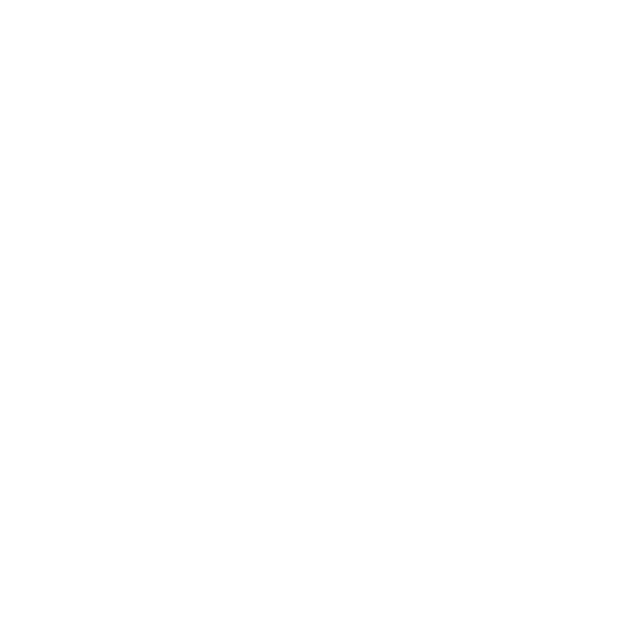
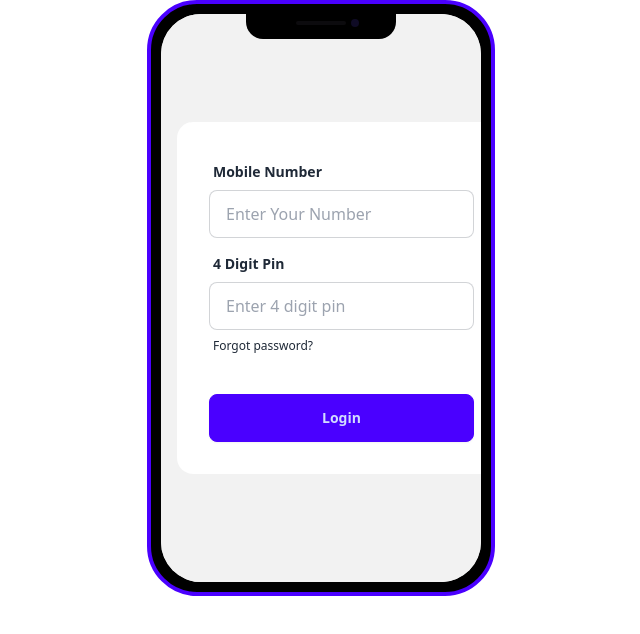
Before and after one commit to Raihan-Uddin-Munna/Payooo-MFS-Website, a plain HTML site: page index.html in a window 1280 px wide. Shown: the whole page, without its empty margins (319-959 px from the left). Drawn offline with nearby package versions, Linux system fonts and the light colour scheme.

Commit message:
Added login and home page

```diff
--- a/index.html
+++ b/index.html
@@ -1,14 +1,66 @@
 <!DOCTYPE html>
 <html lang="en">
+
 <head>
     <meta charset="UTF-8">
     <meta name="viewport" content="width=device-width, initial-scale=1.0">
     <title>Payooo-MFS-Website</title>
+    <link href="https://cdn.jsdelivr.net/npm/daisyui@4.12.10/dist/full.min.css" rel="stylesheet" type="text/css" />
+    <script src="https://cdn.tailwindcss.com"></script>
 </head>
+
 <body>
+
+    <main>
+
+        <section class="flex justify-center">
+
+            <div class="mockup-phone border-primary ">
+                <div class="camera"></div>
+                <div class="display">
+                    <div class="artboard artboard-demo phone-1">
+                        <!-- login Section -->
+
+                        <div class="hero bg-base-200 min-h-screen">
+                            <div class="hero-content flex-col lg:flex-row-reverse">
+
+                                <div class="card bg-base-100 w-full max-w-sm shrink-0 shadow-3xl">
+                                    <form class="card-body">
+                                        <div class="form-control">
+                                            <label class="label">
+                                                <span class="label-text font-semibold">Mobile Number</span>
+                                            </label>
+                                            <input id="num-input" type="text" placeholder="Enter Your Number" class="input input-bordered"
+                                                required />
+                                        </div>
+                                        <div class="form-control">
+                                            <label class="label">
+                                                <span class="label-text font-semibold">4 Digit Pin</span>
+                                            </label>
+                                            <input id="pin-input" type="password" placeholder="Enter 4 digit pin" class="input input-bordered"
+                                                required />
+                                            <label class="label">
+                                                <a href="#" class="label-text-alt link link-hover">Forgot password?</a>
+                                            </label>
+                                        </div>
+                                        <div class="form-control mt-6">
+                                            <button id="btn-login" class="btn btn-primary">Login</button>
+                                        </div>
+                                    </form>
+                                </div>
+                            </div>
+                        </div>
+
+                    </div>
+                </div>
+            </div>
+    </main>
+    </section>
 
 
 
 
+    <script src="js/login.js"></script>
 </body>
+
 </html>
--- /dev/null
+++ b/js/login.js
@@ -0,0 +1,24 @@
+
+document.getElementById('btn-login').addEventListener('click', function(event){
+//    console.log("btn clicked");
+event.preventDefault();
+
+// Phone Number from user
+const numberFild = document.getElementById('num-input').value;
+
+// Pin from user
+const pinFild = document.getElementById('pin-input').value;
+console.log(numberFild , pinFild);
+
+
+if(numberFild === '0188' && pinFild === '1234'){
+    window.location.href = '/home.html';
+    // alert("Login Succefull");
+}
+else{
+    alert("Wrong Number or Pin");
+}
+
+
+
+})
```
Also changed, not shown: home.html (added, +62 -0 lines), tailwind.config.js (added).
